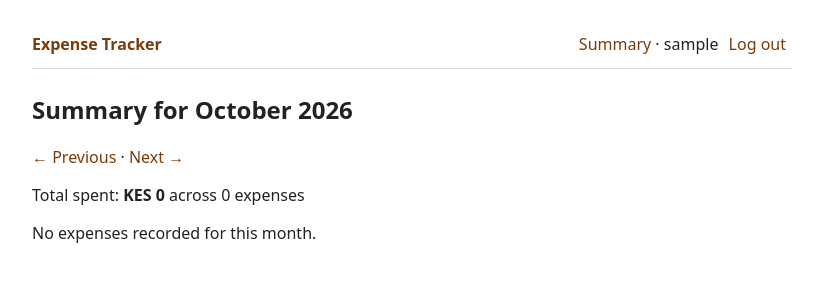
After one commit to CodeNova55/django-expense-tracker, a Django app: page /summary/ in a window 1280 px wide. The commit adds this page. Shown: the top 300 px of the page, without its empty margins (228-1045 px from the left). Run offline with Django 5.2, Linux system fonts and the light colour scheme; a user stored in the database is signed in; tables that the repository leaves empty hold one stand-in row (values such as "Sample post").

Commit message:
feat: add summary page with category bars and month navigation

```diff
--- a/expenses/templates/base.html
+++ b/expenses/templates/base.html
@@ -22,6 +22,7 @@
     <strong><a href="{% url 'expense_list' %}">Expense Tracker</a></strong>
     <div>
       {% if user.is_authenticated %}
+        <a href="{% url 'expense_summary' %}">Summary</a> &middot;
         <span>{{ user.username }}</span>
         <form method="post" action="{% url 'logout' %}" style="display:inline">
           {% csrf_token %}
--- /dev/null
+++ b/expenses/templates/expenses/summary.html
@@ -0,0 +1,22 @@
+{% extends "base.html" %}
+{% block title %}Monthly summary{% endblock %}
+{% block content %}
+  <h2>Summary for {{ month_start|date:"F Y" }}</h2>
+  <p>
+    <a href="?month={{ previous_month }}">&larr; Previous</a> &middot;
+    <a href="?month={{ next_month }}">Next &rarr;</a>
+  </p>
+  <p>Total spent: <strong>KES {{ total }}</strong> across {{ count }} expense{{ count|pluralize }}</p>
+
+  {% for item in breakdown %}
+    <div style="margin-bottom:.75rem">
+      <div style="display:flex; justify-content:space-between">
+        <span>{{ item.label }}</span>
+        <span>KES {{ item.total }} ({{ item.percent }}%)</span>
+      </div>
+        <progress value="{{ item.percent }}" max="100" style="width:100%">{{ item.percent }}%</progress>
+    </div>
+  {% empty %}
+    <p>No expenses recorded for this month.</p>
+  {% endfor %}
+{% endblock %}
```
